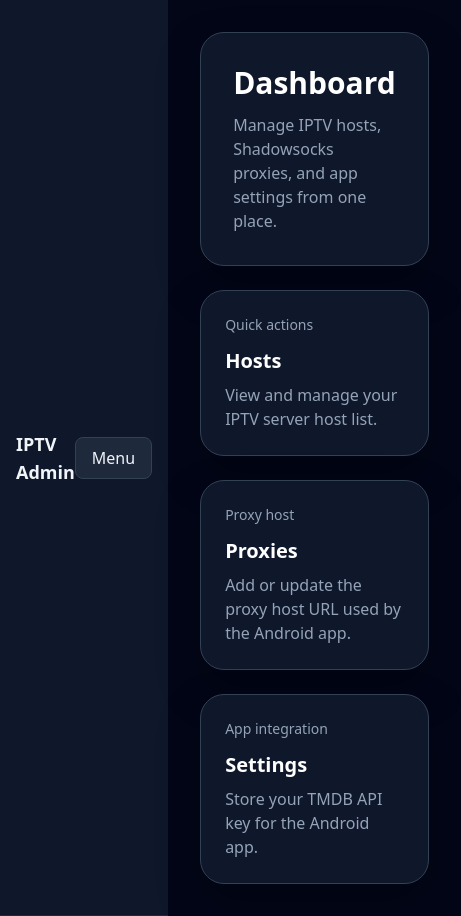
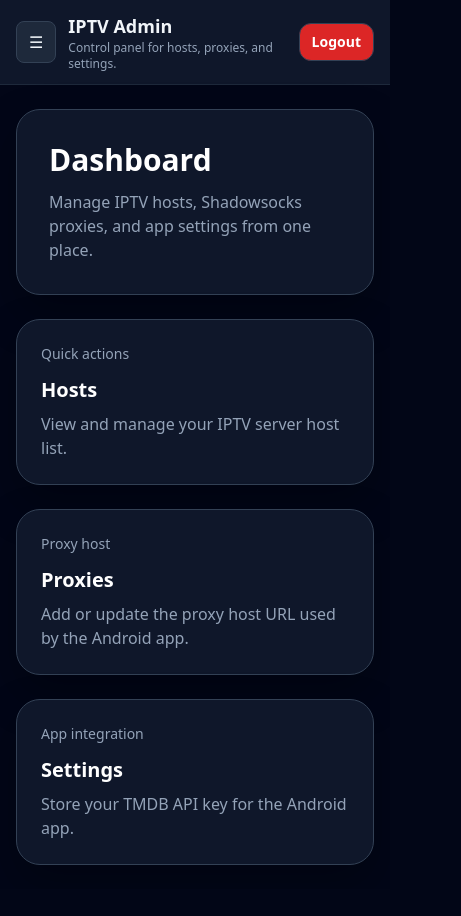
Before and after one commit to mohammedabdullaga/elitprime-panel, a React (Vite) app in the folder admin-panel/: page / in a window 390 px wide. Shown: the whole page, 461 px wide, since content can reach past the window. After the commit the page ends 889 px from the top, so only its background shows below. Built offline with nearby package versions, Linux system fonts and the light colour scheme; sample sign-in values are in the browser's storage.

Commit message:
Layout: switch to top navbar mobile-first

```diff
--- a/admin-panel/src/components/Layout.jsx
+++ b/admin-panel/src/components/Layout.jsx
@@ -12,7 +12,7 @@ const navItems = [
 function Layout() {
   const auth = useAuth();
   const navigate = useNavigate();
-  const [mobileOpen, setMobileOpen] = useState(false);
+  const [menuOpen, setMenuOpen] = useState(false);
 
   const handleLogout = () => {
     auth.logout();
@@ -21,21 +21,30 @@ function Layout() {
 
   return (
     <div className="min-h-screen bg-slate-950 text-slate-100">
-      <div className="flex min-h-screen">
-        {/* Desktop sidebar */}
-        <aside className="hidden md:block w-72 bg-slate-900 border-r border-slate-700 p-6">
-          <div className="mb-10">
-            <h1 className="text-2xl font-semibold text-white">IPTV Admin</h1>
-            <p className="mt-2 text-sm text-slate-400">Control panel for hosts, proxies, and settings.</p>
+      {/* Top navbar (mobile-first) */}
+      <header className="w-full border-b border-slate-800 bg-slate-900 px-4 py-3">
+        <div className="max-w-5xl mx-auto flex items-center justify-between gap-4">
+          <div className="flex items-center gap-3">
+            <button
+              className="md:hidden rounded-lg bg-slate-800 px-3 py-2 text-base"
+              onClick={() => setMenuOpen((v) => !v)}
+              aria-label="Toggle navigation"
+            >
+              ☰
+            </button>
+            <div>
+              <h1 className="text-lg font-semibold">IPTV Admin</h1>
+              <p className="text-xs text-slate-400">Control panel for hosts, proxies, and settings.</p>
+            </div>
           </div>
 
-          <nav className="space-y-1">
+          <nav className="hidden md:flex md:items-center md:gap-4">
             {navItems.map((item) => (
               <NavLink
                 key={item.to}
                 to={item.to}
                 className={({ isActive }) =>
-                  `block rounded-xl px-4 py-3 text-sm font-medium transition ${
+                  `rounded-xl px-3 py-2 text-sm font-medium transition ${
                     isActive ? 'bg-accent text-white shadow-soft' : 'text-slate-300 hover:bg-slate-800'
                   }`
                 }
@@ -45,44 +54,28 @@ function Layout() {
             ))}
           </nav>
 
+          <div className="flex items-center gap-3">
             <button
               type="button"
               onClick={handleLogout}
-            className="mt-8 w-full rounded-xl bg-red-600 px-4 py-3 text-sm font-semibold text-white transition hover:bg-red-500"
+              className="rounded-xl bg-red-600 px-3 py-2 text-sm font-semibold text-white hover:bg-red-500"
             >
               Logout
             </button>
-        </aside>
-
-        {/* Mobile header */}
-        <div className="md:hidden w-full border-b border-slate-800 bg-slate-900 p-4 flex items-center justify-between">
-          <div>
-            <h1 className="text-lg font-semibold">IPTV Admin</h1>
           </div>
-          <button
-            className="rounded-lg bg-slate-800 px-4 py-2 text-base"
-            onClick={() => setMobileOpen((v) => !v)}
-            aria-label="Toggle navigation"
-          >
-            Menu
-          </button>
         </div>
 
-        {/* Mobile overlay nav */}
-        {mobileOpen && (
-          <div className="md:hidden fixed inset-0 z-40 bg-black/50">
-            <div className="absolute left-0 top-0 h-full w-64 bg-slate-900 p-6">
-              <div className="mb-6">
-                <h1 className="text-2xl font-semibold text-white">IPTV Admin</h1>
-              </div>
-              <nav className="space-y-1">
+        {/* Mobile menu dropdown */}
+        {menuOpen && (
+          <div className="md:hidden mt-2 w-full border-t border-slate-800 bg-slate-900">
+            <div className="max-w-5xl mx-auto flex flex-col p-3 gap-2">
               {navItems.map((item) => (
                 <NavLink
                   key={item.to}
                   to={item.to}
-                    onClick={() => setMobileOpen(false)}
+                  onClick={() => setMenuOpen(false)}
                   className={({ isActive }) =>
-                      `block rounded-xl px-4 py-4 text-base font-medium transition ${
+                    `block rounded-lg px-3 py-3 text-base font-medium transition ${
                       isActive ? 'bg-accent text-white shadow-soft' : 'text-slate-300 hover:bg-slate-800'
                     }`
                   }
@@ -90,25 +83,24 @@ function Layout() {
                   {item.label}
                 </NavLink>
               ))}
-              </nav>
               <button
                 type="button"
                 onClick={() => {
                   handleLogout();
-                  setMobileOpen(false);
+                  setMenuOpen(false);
                 }}
-                className="mt-8 w-full rounded-xl bg-red-600 px-4 py-3 text-sm font-semibold text-white transition hover:bg-red-500"
+                className="mt-2 w-full rounded-lg bg-red-600 px-4 py-3 text-base font-semibold text-white hover:bg-red-500"
               >
                 Logout
               </button>
             </div>
           </div>
         )}
+      </header>
 
-        <main className="flex-1 p-8">
+      <main className="max-w-5xl mx-auto px-4 py-6">
         <Outlet />
       </main>
-      </div>
     </div>
   );
 }
```
Lines whose indentation alone changed are shown as unchanged.
